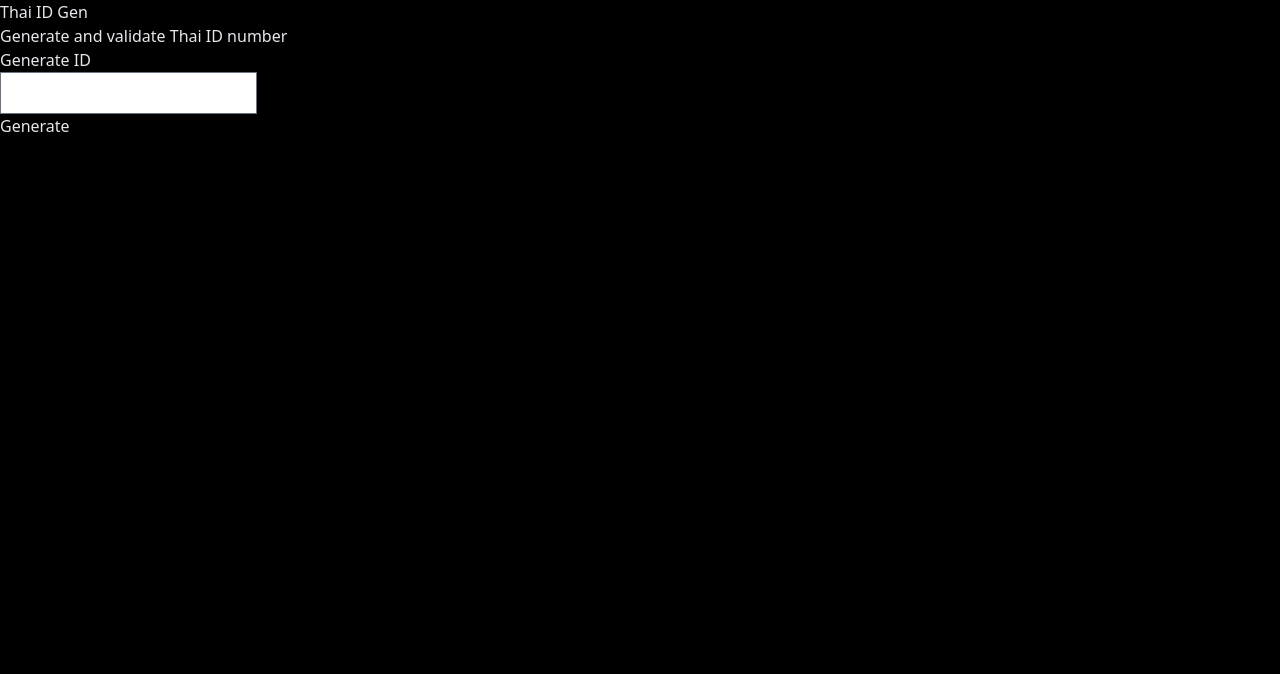
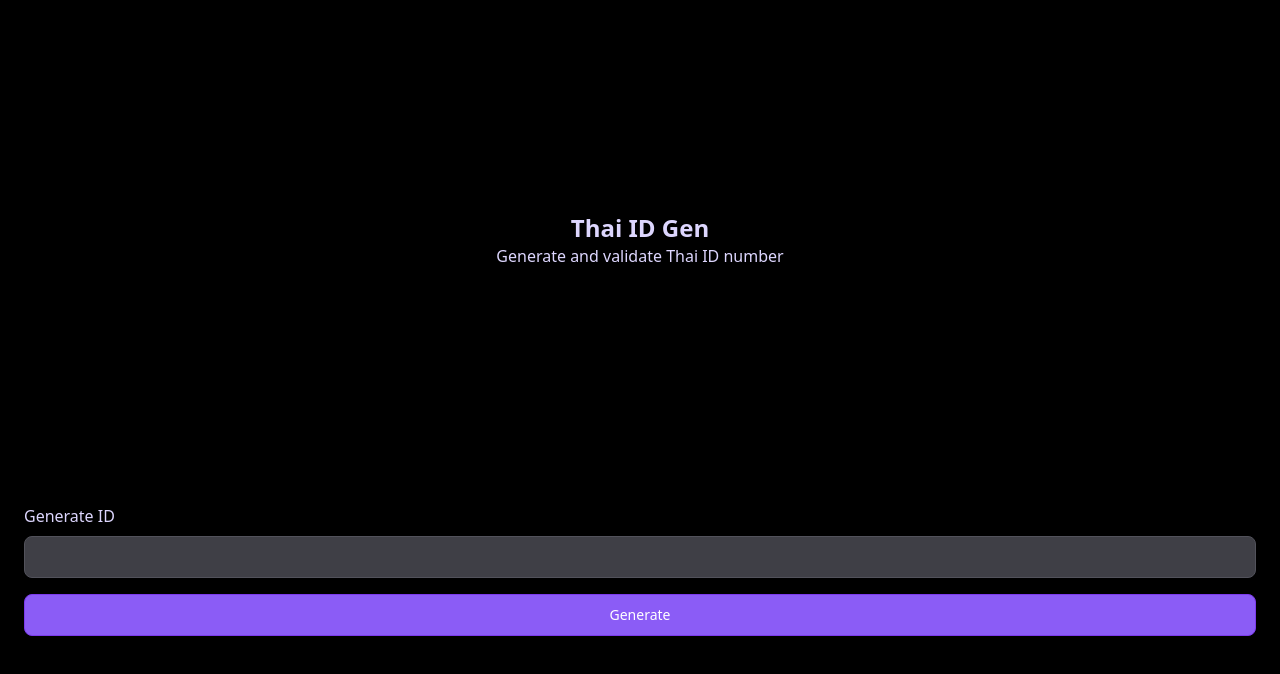
Before and after one commit to imekachi/thai-id-gen, a Svelte app: page / in a window 1280 px wide. Shown: the top 674 px of the page. Built offline with nearby package versions, Linux system fonts and the light colour scheme.

Commit message:
feat: add ui styling

```diff
--- a/src/App.svelte
+++ b/src/App.svelte
@@ -8,25 +8,33 @@
 </script>
 
 <main>
-  <div>
-    <h1>Thai ID Gen</h1>
+  <div
+    class="h-[60dvh] grid place-content-center text-center text-violet-200 p-4"
+  >
+    <h1 class="text-2xl font-semibold">Thai ID Gen</h1>
     <p>Generate and validate Thai ID number</p>
   </div>
-  <section>
-    <h2>Generate ID</h2>
-    <form on:submit|preventDefault={handleSubmit}>
-      <div>
+  <section class="p-6">
+    <h2 class="text-violet-200 font-medium mb-2">Generate ID</h2>
+    <form on:submit|preventDefault={handleSubmit} class="grid gap-4">
+      <div
+        class="flex gap-2 w-full rounded-lg border border-zinc-600 bg-zinc-700 outline-none shadow-md"
+      >
         <!-- "tabular-nums" forces numbers to have the same width -->
         <!-- when generating numbers, it won't shift around -->
         <input
-          class="tabular-nums"
+          class="tabular-nums text-sm text-violet-200 p-2.5 w-full bg-transparent outline-none border-0 focus:ring-0"
           name="generatedThaiId"
           type="text"
           value={generatedId}
           readonly
         />
       </div>
-      <button type="submit">Generate</button>
+      <button
+        type="submit"
+        class="text-sm font-medium text-white rounded-lg border border-violet-600 bg-violet-500 p-2.5 w-full shadow-md hover:bg-violet-400 hover:border-violet-500 hover:text-white"
+        >Generate</button
+      >
     </form>
   </section>
 </main>
```
